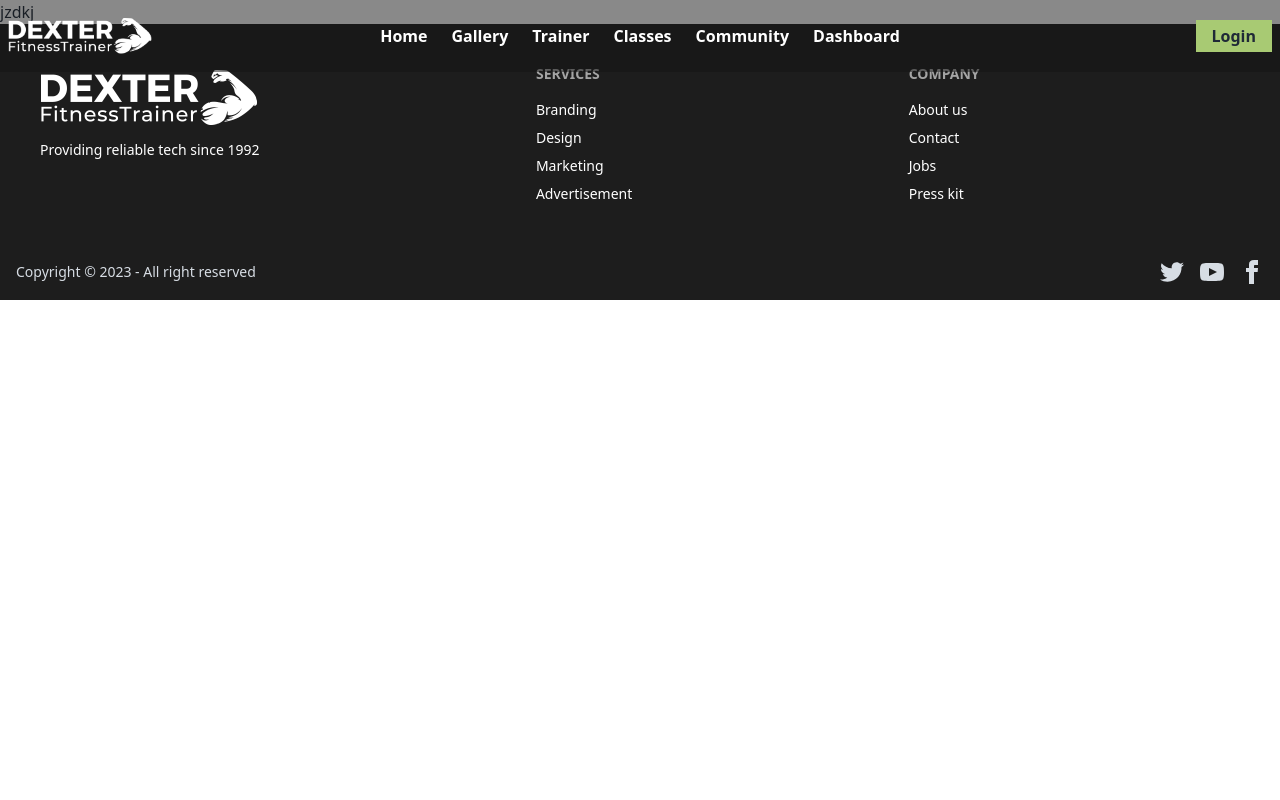
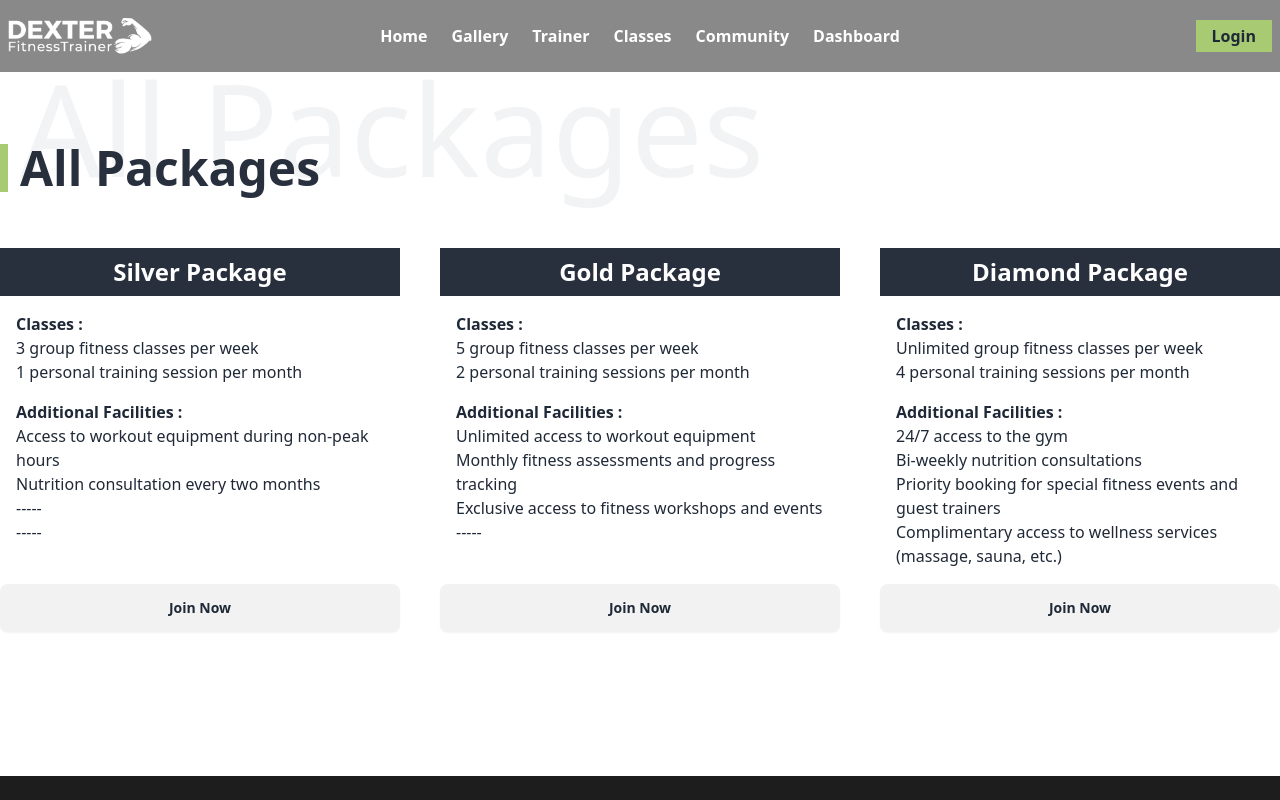
Before and after one commit to Mizan-Chowdhury/dexter-fitness-trainer-client, a React (Vite) app: page /trainerBooked in a window 1280 px wide. Shown: the top 800 px of the page. Built offline with nearby package versions, Linux system fonts and the light colour scheme; no server answers.

Commit message:
added the trainer booking page and show tree type of package

```diff
--- /dev/null
+++ b/src/hooks/useAdmin.jsx
@@ -0,0 +1,19 @@
+import { useQuery } from "@tanstack/react-query";
+import useAuthContext from "./useAuthContext";
+import useAxiosSecure from "./useAxiosSecure";
+
+const useAdmin = () => {
+  const axiosSecure = useAxiosSecure();
+  const { user } = useAuthContext();
+  const { data: isAdmin, isLoading: isAdminLoading } = useQuery({
+    queryKey: [user?.email, "isAdmin"],
+    queryFn: async () => {
+      const res = await axiosSecure.get(`/users/admin/${user.email}`);
+      console.log(res.data);
+      return res.data?.admin;
+    },
+  });
+  return [isAdmin, isAdminLoading];
+};
+
+export default useAdmin;
--- a/src/pages/trainer/TrainerBooked.jsx
+++ b/src/pages/trainer/TrainerBooked.jsx
@@ -1,4 +1,5 @@
 import { useEffect, useState } from "react";
+import SectionTitle from "../../shared/SectionTitle";
 
 const TrainerBooked = () => {
   const [packages, setPackages] = useState([]);
@@ -11,10 +12,39 @@ const TrainerBooked = () => {
   }, []);
   console.log(packages);
 
-
   return (
+    <div className="max-w-7xl mx-auto py-36">
       <div>
-            jzdkj
+        <SectionTitle>All Packages</SectionTitle>
+      </div>
+      <div className="flex justify-between gap-10">
+        {packages.map((i) => (
+          <div className="w-full flex flex-col" key={i.id}>
+            <div className="bg-[#282F3D] text-white text-center py-2">
+              <h1 className="text-2xl font-semibold">{i.type}</h1>
+            </div>
+            <div className="flex-grow p-4">
+              <div>
+                <h1 className="font-semibold">Classes :</h1>
+                <ul>
+                  <li>{i.class[0]}</li>
+                  <li>{i.class[1]}</li>
+                </ul>
+              </div>
+              <div>
+                <h1 className="font-semibold mt-4">Additional Facilities :</h1>
+                <ul>
+                  <li>{i.facilities[0]}</li>
+                  <li>{i.facilities[1]}</li>
+                  <li>{i.facilities[2]? i.facilities[2] : '-----'}</li>
+                  <li>{i.facilities[3]? i.facilities[3] : '-----'}</li>
+                </ul>
+              </div>
+            </div>
+            <button className="btn">Join Now</button>
+          </div>
+        ))}
+      </div>
     </div>
   );
 };
```
Lines whose indentation alone changed are shown as unchanged.
